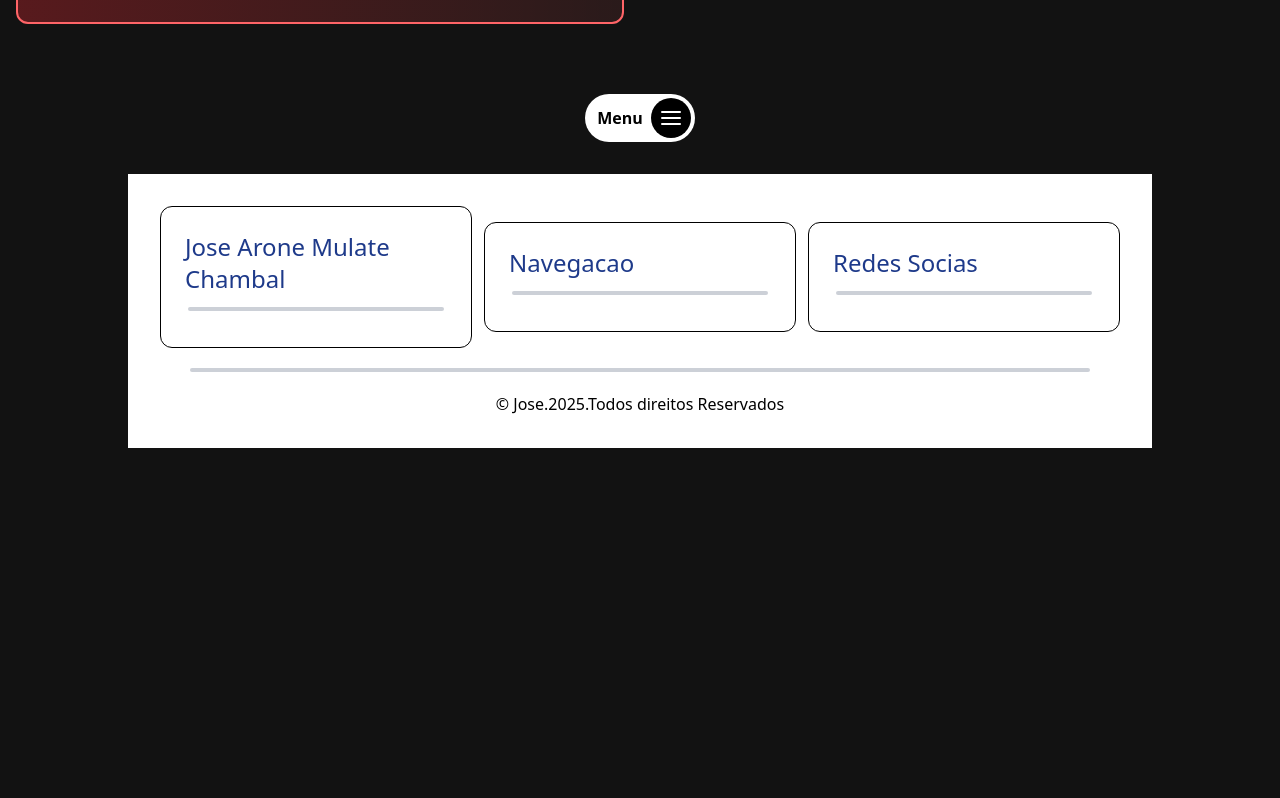
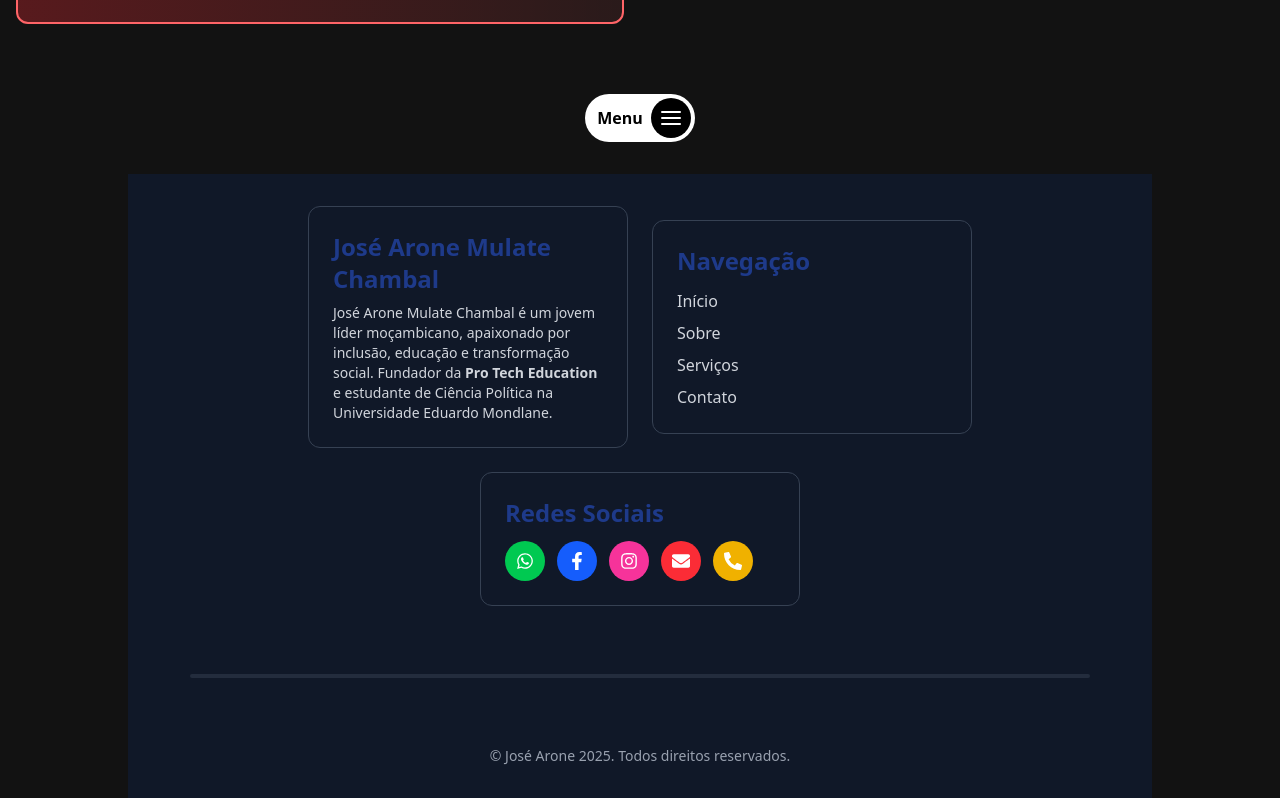
Before and after one commit to CUSTcoding/portifolio-jose, a Next.js app: page /contacto in a window 1280 px wide. Shown: the part 642-1440 px from the top of the page. Before the commit the page ends 1090 px from the top, so only its background shows below. Built offline with nearby package versions, Linux system fonts and the light colour scheme.

Commit message:
feat: add animation

```diff
--- a/src/components/footer/footer.tsx
+++ b/src/components/footer/footer.tsx
@@ -1,24 +1,72 @@
-export default function Footer(){
-    const Year:number = new Date().getFullYear();
-    return(
-        <footer className="flex flex-col justify-center  bottom-0 w-screen md:w-[calc(80%)]  items-center py-8 px-3 bg-white">
-            <div className="flex items-center w-[calc(96%)] justify-center flex-col md:flex-row  gap-3 ">
-                <div className="social-link w-[calc(96%)]  md:w-1/2 border flex items-start relative justify-center flex-col border-black p-6 rounded-xl">
-                    <h1 className="text-2xl">Jose Arone Mulate Chambal</h1>
-                    <div className="my-3 m-auto rounded-2xl w-[calc(98%)] bg-gray-400 h-1 opacity-50"></div>
-                </div>
-                <div className="social-link w-[calc(96%)] md:w-1/2 border flex items-start relative justify-center flex-col border-black p-6 rounded-xl">
-                    <h1 className="text-2xl">Navegacao</h1>
-                    <div className="my-3 m-auto rounded-2xl w-[calc(98%)] bg-gray-400 h-1 opacity-50"></div>
-                </div>
-                <div className="social-link w-[calc(96%)] md:w-1/2 border flex items-start relative justify-center flex-col border-black p-6 rounded-xl">
-                     <h1 className="text-2xl">Redes Socias</h1>
-                     <div className="my-3 m-auto rounded-2xl w-[calc(98%)] bg-gray-400 h-1 opacity-50"></div>
-                </div>
+"use client";
+import { FaWhatsapp, FaFacebookF, FaInstagram, FaEnvelope, FaPhoneAlt } from "react-icons/fa";
+import Link from "next/link";
 
-            </div>
-            <div className="my-5 w-[calc(90%)] rounded-2xl bg-gray-400 h-1 opacity-50"></div>
-            <p className="text-black">© Jose.{Year}.Todos direitos Reservados  </p>
-        </footer>
-    );
+export default function Footer() {
+  const Year: number = new Date().getFullYear();
+
+  const links = [
+    { href: "/", label: "Início" },
+    { href: "/sobre", label: "Sobre" },
+    { href: "/servicos", label: "Serviços" },
+    { href: "/contacto", label: "Contato" },
+  ];
+
+  const socialLinks = [
+    { icon: <FaWhatsapp />, action: "https://wa.me/258XXXXXXXXX?text=Olá!%20Gostaria%20de%20entrar%20em%20contato.", bg: "bg-green-500" },
+    { icon: <FaFacebookF />, action: "https://facebook.com/seuPerfil", bg: "bg-blue-600" },
+    { icon: <FaInstagram />, action: "https://instagram.com/seuPerfil", bg: "bg-pink-500" },
+    { icon: <FaEnvelope />, action: "mailto:seuemail@gmail.com", bg: "bg-red-500" },
+    { icon: <FaPhoneAlt />, action: "tel:+258XXXXXXXXX", bg: "bg-yellow-500" },
+  ];
+
+  return (
+    <footer className="flex flex-col justify-center bottom-0 w-screen md:w-[calc(80%)] items-center py-8 px-3 bg-gray-900 text-white gap-12">
+      <div className="flex flex-wrap items-center w-[calc(96%)] justify-center gap-6">
+
+        {/* Nome e descrição */}
+        <div className="social-link w-[calc(96%)] md:w-1/3 border border-gray-700 p-6 rounded-xl flex flex-col items-start">
+          <h1 className="text-2xl text-amber-400 font-bold">José Arone Mulate Chambal</h1>
+          <p className="text-gray-300 text-sm mt-2">
+            José Arone Mulate Chambal é um jovem líder moçambicano, apaixonado por inclusão, educação e transformação social.
+            Fundador da <strong>Pro Tech Education</strong> e estudante de Ciência Política na Universidade Eduardo Mondlane.
+          </p>
+        </div>
+
+        {/* Navegação */}
+        <div className="social-link w-[calc(96%)] md:w-1/3 border border-gray-700 p-6 rounded-xl flex flex-col items-start">
+          <h1 className="text-2xl text-amber-400 font-bold">Navegação</h1>
+          <div className="mt-3 flex flex-col gap-2">
+            {links.map((link, i) => (
+              <Link key={i} href={link.href} className="text-gray-300 hover:text-amber-400 transition">
+                {link.label}
+              </Link>
+            ))}
+          </div>
+        </div>
+
+        {/* Redes sociais */}
+        <div className="social-link w-[calc(96%)] md:w-1/3 border border-gray-700 p-6 rounded-xl flex flex-col items-start">
+          <h1 className="text-2xl text-amber-400 font-bold">Redes Sociais</h1>
+          <div className="mt-3 flex flex-wrap gap-3">
+            {socialLinks.map((s, i) => (
+              <a
+                key={i}
+                href={s.action}
+                target="_blank"
+                rel="noopener noreferrer"
+                className={`w-10 h-10 flex items-center justify-center rounded-full ${s.bg} text-white text-lg transition-transform duration-300 hover:scale-110`}
+              >
+                {s.icon}
+              </a>
+            ))}
+          </div>
+        </div>
+      </div>
+
+      <div className="my-5 w-[90%] h-1 bg-gray-700 opacity-50 rounded-full"></div>
+
+      <p className="text-gray-400 text-sm">© José Arone {Year}. Todos direitos reservados.</p>
+    </footer>
+  );
 }
--- a/src/components/header/menu.tsx
+++ b/src/components/header/menu.tsx
@@ -4,7 +4,7 @@ import { FiX, FiMenu } from "react-icons/fi";
 import Link from "next/link";
 
 const links = [
-  { href: "#home", label: "Inicio" },
+  { href: "/", label: "Inicio" },
   { href: "/sobre", label: "Sobre" },
   { href: "/servicos", label: "Servicos" },
   { href: "/contacto", label: "Contato" },
--- a/src/components/heropage/heropage.tsx
+++ b/src/components/heropage/heropage.tsx
@@ -1,17 +1,170 @@
-import { section } from "framer-motion/client";
+"use client";
+import { useState } from "react";
+import { motion } from "framer-motion";
+import Image from "next/image";
+import { FaBullseye, FaEye } from "react-icons/fa"; // Ícones para Missão e Visão
+
+
+type Project = {
+  title: string;
+  description: string;
+};
 
 export default function Hero() {
+  const [selectedProject, setSelectedProject] = useState<Project | null>(null);
+
+  const projects: Project[] = [
+    {
+      title: "Pro Tech Education",
+      description:
+        "Plataforma dedicada à literacia digital, inovação e empoderamento juvenil, promovendo inclusão e formação tecnológica entre jovens moçambicanos."
+    },
+    {
+      title: "Projeto de Inclusão Acadêmica na FLCS",
+      description:
+        "Iniciativa voltada a apoiar estudantes com necessidades especiais, combater assédio e reforçar a cultura de empatia e igualdade na universidade."
+    },
+    {
+      title: "Chambal Investments & Service, Lda.",
+      description:
+        "Empresa de soluções tecnológicas e serviços informáticos, focada em gerar impacto económico e social, democratizando o acesso à tecnologia."
+    }
+  ];
+
   return (
-    <section className="home flex items-center min-h-screen flex-col md:flex-row justify-center gap-2 w-[calc(95%)] md:w-[calc(70%)]">
-        <div className="w-1/2 bg-white">
+    <section className="w-full min-h-[1000px] bg-black text-white flex flex-col items-center justify-center px-4 md:px-0 py-16">
+
+      {/* Nome */}
+      <motion.h1
+        initial={{ opacity: 0, y: -40 }}
+        animate={{ opacity: 1, y: 0 }}
+        transition={{ duration: 1 }}
+        className="text-4xl md:text-6xl font-bold text-center leading-tight"
+      >
+        José Arone Mulate Chambal
+      </motion.h1>
+
+      {/* Foto */}
+      <motion.div
+        initial={{ opacity: 0, scale: 0.8 }}
+        animate={{ opacity: 1, scale: 1 }}
+        transition={{ delay: 0.4, duration: 1 }}
+        className="mt-6 w-40 h-40 md:w-56 md:h-56 rounded-full bg-gray-300 shadow-xl overflow-hidden ring-4 ring-offset-2"
+      >
+        <div className="relative w-full h-full">
+          <Image src="/profile.jpg" alt="José Chambal" fill className="object-cover" />
         </div>
-       <div className=" md:w-1/2 flex flex-col gap-2 w-full items-center justify-center md:items-start">
-            <h1 className="text-3xl font-semibold text-center md:text-start">José Arone Mulate Chambal</h1>
-            <p className="text-center md:text-start text-lg">Líder jovem, apaixonado por inclusão, justiça social e transformação.</p>
-            <button  className="flex items-start md:items-center">
-                <a href="#about" className="border px-3 py-1.5 rounded-full hover:bg-white hover:text-black hover:font-semibold duration-500 transition ">Saiba mais</a>
+      </motion.div>
+
+      {/* Cargo / Intenção */}
+      <motion.h2
+        initial={{ opacity: 0 }}
+        animate={{ opacity: 1 }}
+        transition={{ delay: 0.8, duration: 1 }}
+        className="text-lg md:text-2xl font-semibold mt-4 text-center"
+        style={{ color: 'var(--lead-azul-profundo)' }}
+      >
+        Futuro Líder em Políticas Públicas & Inclusão Social
+      </motion.h2>
+
+      {/* Apresentação resumida */}
+      <motion.p
+        initial={{ opacity: 0 }}
+        animate={{ opacity: 1 }}
+        transition={{ delay: 1.2, duration: 1 }}
+        className="text-gray-300 text-md md:text-lg text-center mt-4 w-[85%] md:w-[55%] leading-relaxed"
+      >
+        José Arone Mulate Chambal é um jovem líder moçambicano, apaixonado por inclusão, educação e transformação social. Fundador da <strong>Pro Tech Education</strong> e estudante de Ciência Política na Universidade Eduardo Mondlane.
+      </motion.p>
+
+      {/* Missão & Visão com ícones */}
+      <motion.div
+        initial={{ opacity: 0 }}
+        animate={{ opacity: 1 }}
+        transition={{ delay: 1.6, duration: 1 }}
+        className="flex flex-col md:flex-row gap-6 mt-6 text-center md:text-left justify-center"
+      >
+      <div className="bg-gray-800 p-4 rounded-lg shadow-md w-[280px] flex items-start gap-2"
+         style={{ backgroundColor: 'var(--lead-section-bg)' }}>
+       <FaBullseye className=" w-7 h-7 text-yellow-300" />
+          <div>
+            <h3 className="font-semibold text-blue-300 mb-1">Missão</h3>
+            <p className="text-gray-300 text-sm">Promover inclusão, empatia e transformação social.</p>
+          </div>
+        </div>
+      <div className="bg-gray-800 p-4 rounded-lg shadow-md w-[280px] flex items-start gap-2"
+         style={{ backgroundColor: 'var(--lead-section-bg)' }}>
+       <FaEye className="w-7 h-7 text-yellow-300"  />
+          <div>
+            <h3 className="font-semibold text-blue-300 mb-1">Visão</h3>
+            <p className="text-gray-300 text-sm">Contribuir para um Moçambique mais justo e equitativo.</p>
+          </div>
+        </div>
+      </motion.div>
+
+      {/* Destaques / Projetos com modal */}
+      <motion.div
+        initial={{ opacity: 0 }}
+        animate={{ opacity: 1 }}
+        transition={{ delay: 2, duration: 1 }}
+        className="flex flex-col md:flex-row gap-4 mt-8 text-center"
+      >
+        {projects.map((project, idx) => (
+          <div
+            key={idx}
+            onClick={() => setSelectedProject(project)}
+            className="p-4 rounded-lg shadow-md w-[220px] cursor-pointer transition"
+            style={{ backgroundColor: 'var(--lead-section-bg)', border: '1px solid rgba(255,255,255,0.04)' }}
+          >
+            <p className="font-semibold" style={{ color: 'var(--lead-azul-profundo)' }}>{project.title}</p>
+          </div>
+        ))}
+      </motion.div>
+
+      {/* Frase inspiradora */}
+      <motion.p
+        initial={{ opacity: 0 }}
+        animate={{ opacity: 1 }}
+        transition={{ delay: 2.4, duration: 1 }}
+        className="italic text-gray-400 text-md md:text-lg text-center mt-10 w-[85%] md:w-[55%]"
+      >
+        “Enquanto a Medicina salva vidas, a Ciência Política pode salvar sociedades inteiras.”
+      </motion.p>
+
+      {/* CTAs */}
+      <motion.div
+        initial={{ opacity: 0 }}
+        animate={{ opacity: 1 }}
+        transition={{ delay: 2.8, duration: 1 }}
+        className="flex gap-4 mt-6 flex-wrap justify-center"
+      >
+  <a href="#about" className="px-5 py-2 rounded-full font-semibold lead-cta-outline hover:lead-cta" style={{ display: 'inline-block' }}>Sobre mim</a>
+  <a href="#mission" className="px-5 py-2 rounded-full font-semibold lead-cta" style={{ display: 'inline-block' }}>Missão & Visão</a>
+  <a href="#contact" className="px-5 py-2 rounded-full font-semibold lead-cta-outline" style={{ display: 'inline-block' }}>Contacto</a>
+      </motion.div>
+
+      {/* Modal de projeto */}
+      {selectedProject && (
+        <div className="fixed inset-0 bg-black bg-opacity-70 flex items-center justify-center z-50 p-4">
+          <motion.div
+            initial={{ scale: 0.8, opacity: 0 }}
+            animate={{ scale: 1, opacity: 1 }}
+            exit={{ scale: 0.8, opacity: 0 }}
+            className="p-6 rounded-lg shadow-lg max-w-lg w-full relative"
+            style={{ backgroundColor: 'var(--lead-section-bg)', border: `1px solid var(--lead-azul-profundo)` }}
+          >
+            <button
+              onClick={() => setSelectedProject(null)}
+              className="absolute top-3 right-3 text-gray-400 hover:text-white"
+            >
+              &times;
             </button>
-       </div>
+            <h3 className="font-bold text-xl mb-4" style={{ color: 'var(--lead-azul-profundo)' }}>{selectedProject.title}</h3>
+            <p className="text-gray-300">{selectedProject.description}</p>
+          </motion.div>
+        </div>
+      )}
+
     </section>
   );
 }
```
